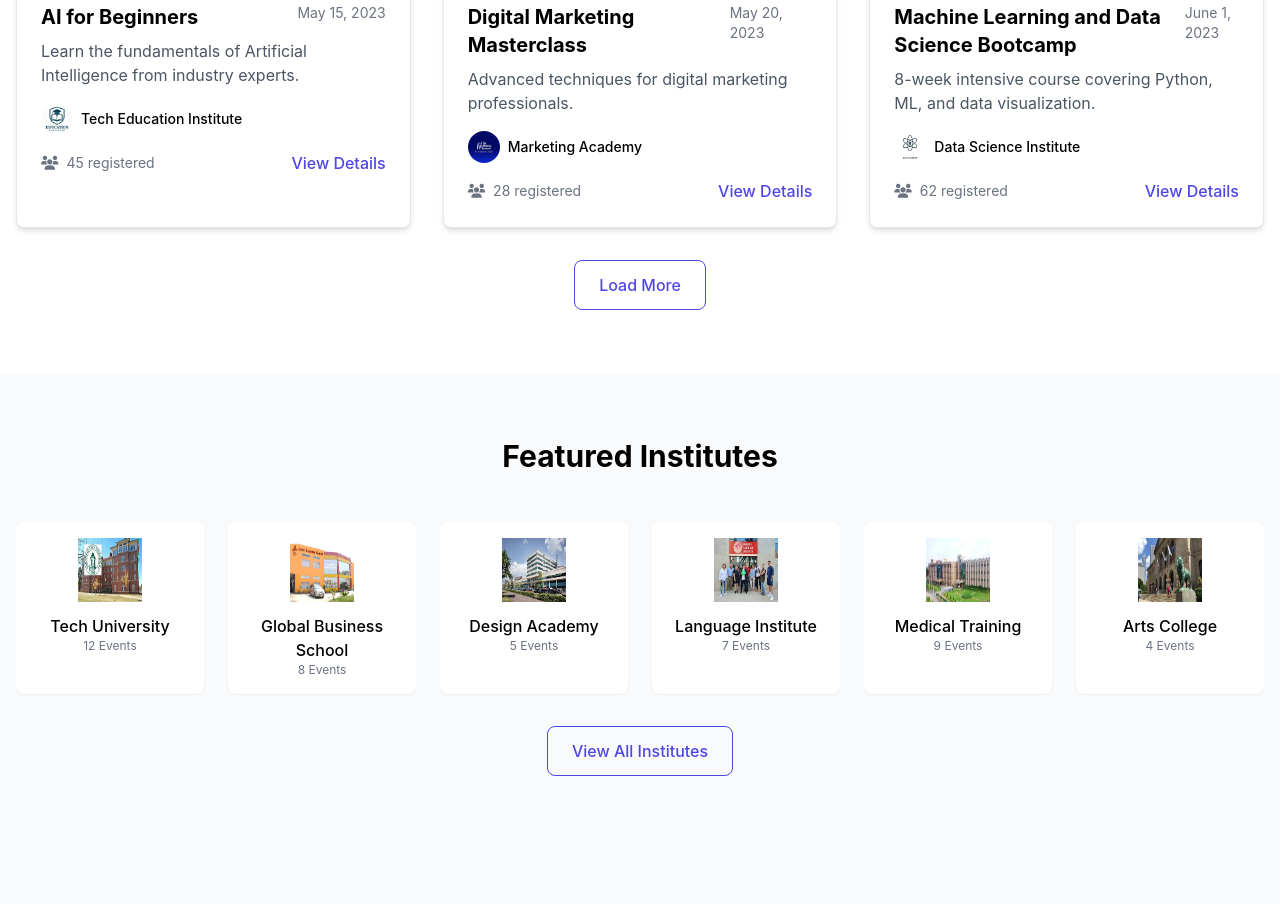
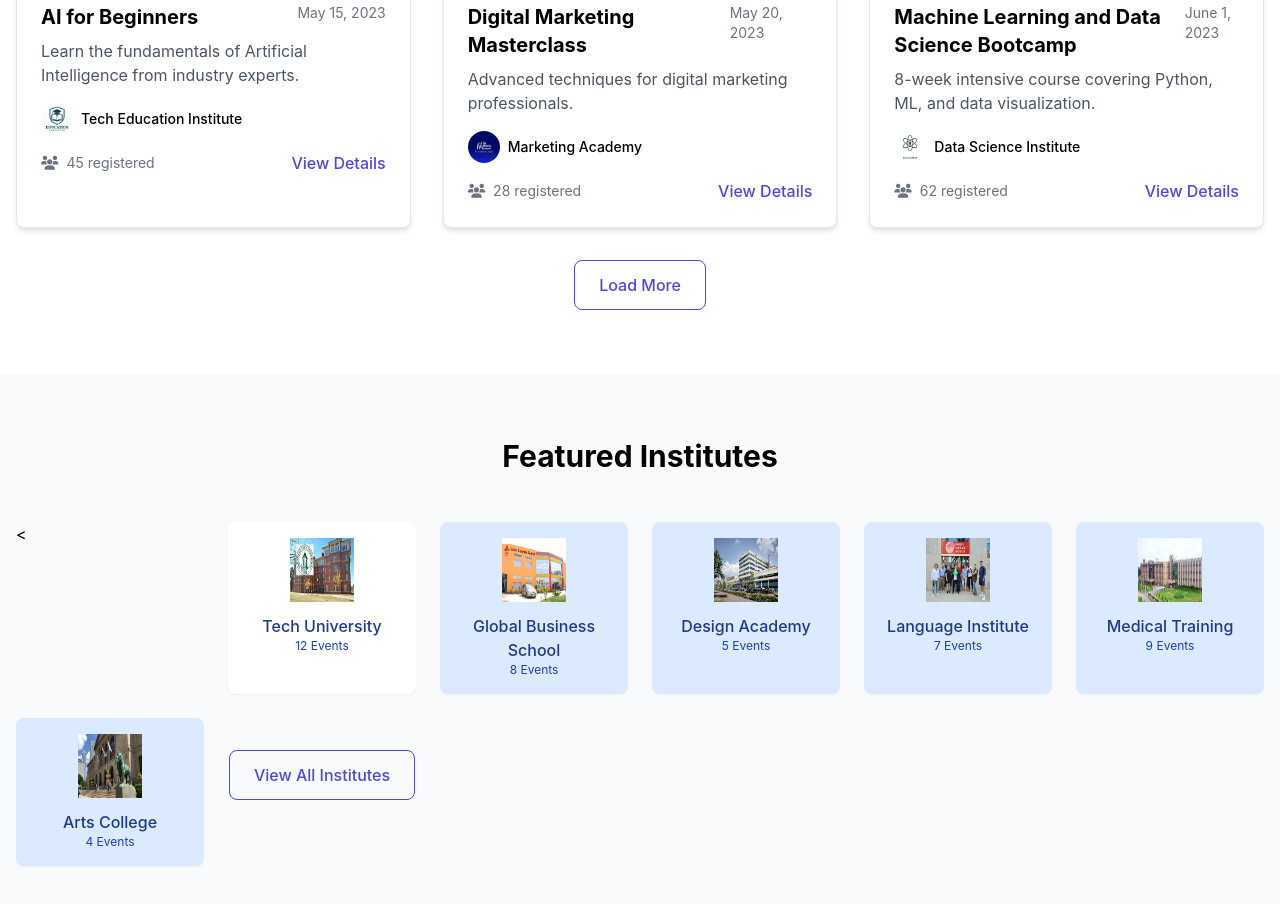
Before and after one commit to Drakshayani989/Hackathon, a plain HTML site: page LearnX/index.html in a window 1280 px wide. Shown: the part 1147-2051 px from the top of the page. Before the commit the page ends 1987 px from the top, so only its background shows below. Drawn offline with nearby package versions, Linux system fonts and the light colour scheme.

Commit message:
Update index.html

```diff
--- a/LearnX/index.html
+++ b/LearnX/index.html
@@ -208,47 +208,48 @@
             <h2 class="text-3xl font-bold text-center mb-12">Featured Institutes</h2>
 
             <div class="grid grid-cols-2 md:grid-cols-4 lg:grid-cols-6 gap-6">
-                <!-- Institute 1 -->
-                <div class="bg-white p-4 rounded-lg shadow-sm hover:shadow-md transition text-center">
+                <<div class="bg-white hover:bg-blue-200 p-4 rounded-lg shadow-sm hover:shadow-md transition text-center">
     <img src="images.jfif" alt="Tech University logo with circuit board design in blue" class="w-16 h-16 mx-auto mb-3">
-                    <h3 class="font-medium">Tech University</h3>
-                    <p class="text-xs text-gray-500">12 Events</p>
+    <h3 class="font-medium text-blue-900">Tech University</h3>
+    <p class="text-xs text-blue-800">12 Events</p>
 </div>
 
+
+
                 <!-- Institute 2 -->
-                <div class="bg-white p-4 rounded-lg shadow-sm hover:shadow-md transition text-center">
+                <!-- Institute 2 -->
+<div class="bg-blue-100 hover:bg-blue-200 p-4 rounded-lg shadow-sm hover:shadow-md transition text-center">
     <img src="images (1).jfif" alt="Business School logo with building icon in dark red" class="w-16 h-16 mx-auto mb-3">
-                    <h3 class="font-medium">Global Business School</h3>
-                    <p class="text-xs text-gray-500">8 Events</p>
+    <h3 class="font-medium text-blue-900">Global Business School</h3>
+    <p class="text-xs text-blue-800">8 Events</p>
 </div>
 
 <!-- Institute 3 -->
-                <div class="bg-white p-4 rounded-lg shadow-sm hover:shadow-md transition text-center">
+<div class="bg-blue-100 hover:bg-blue-200 p-4 rounded-lg shadow-sm hover:shadow-md transition text-center">
     <img src="di.jfif" alt="Design Academy logo with pencil and ruler icons in orange" class="w-16 h-16 mx-auto mb-3">
-                    <h3 class="font-medium">Design Academy</h3>
-                    <p class="text-xs text-gray-500">5 Events</p>
+    <h3 class="font-medium text-blue-900">Design Academy</h3>
+    <p class="text-xs text-blue-800">5 Events</p>
 </div>
 
 <!-- Institute 4 -->
-                <div class="bg-white p-4 rounded-lg shadow-sm hover:shadow-md transition text-center">
+<div class="bg-blue-100 hover:bg-blue-200 p-4 rounded-lg shadow-sm hover:shadow-md transition text-center">
     <img src="l.jfif" alt="Language Institute logo with speech bubbles in green" class="w-16 h-16 mx-auto mb-3">
-                    <h3 class="font-medium">Language Institute</h3>
-                    <p class="text-xs text-gray-500">7 Events</p>
+    <h3 class="font-medium text-blue-900">Language Institute</h3>
+    <p class="text-xs text-blue-800">7 Events</p>
 </div>
 
 <!-- Institute 5 -->
-                <div class="bg-white p-4 rounded-lg shadow-sm hover:shadow-md transition text-center">
+<div class="bg-blue-100 hover:bg-blue-200 p-4 rounded-lg shadow-sm hover:shadow-md transition text-center">
     <img src="m.jfif" alt="Medical Training Center logo with cross symbol in red" class="w-16 h-16 mx-auto mb-3">
-                    <h3 class="font-medium">Medical Training</h3>
-                    <p class="text-xs text-gray-500">9 Events</p>
+    <h3 class="font-medium text-blue-900">Medical Training</h3>
+    <p class="text-xs text-blue-800">9 Events</p>
 </div>
 
 <!-- Institute 6 -->
-                <div class="bg-white p-4 rounded-lg shadow-sm hover:shadow-md transition text-center">
+<div class="bg-blue-100 hover:bg-blue-200 p-4 rounded-lg shadow-sm hover:shadow-md transition text-center">
     <img src="a.jfif" alt="Arts College logo with palette and brush icons" class="w-16 h-16 mx-auto mb-3">
-                    <h3 class="font-medium">Arts College</h3>
-                    <p class="text-xs text-gray-500">4 Events</p>
-                </div>
+    <h3 class="font-medium text-blue-900">Arts College</h3>
+    <p class="text-xs text-blue-800">4 Events</p>
 </div>
 
             <div class="text-center mt-8">
```
Lines whose indentation alone changed are shown as unchanged.
